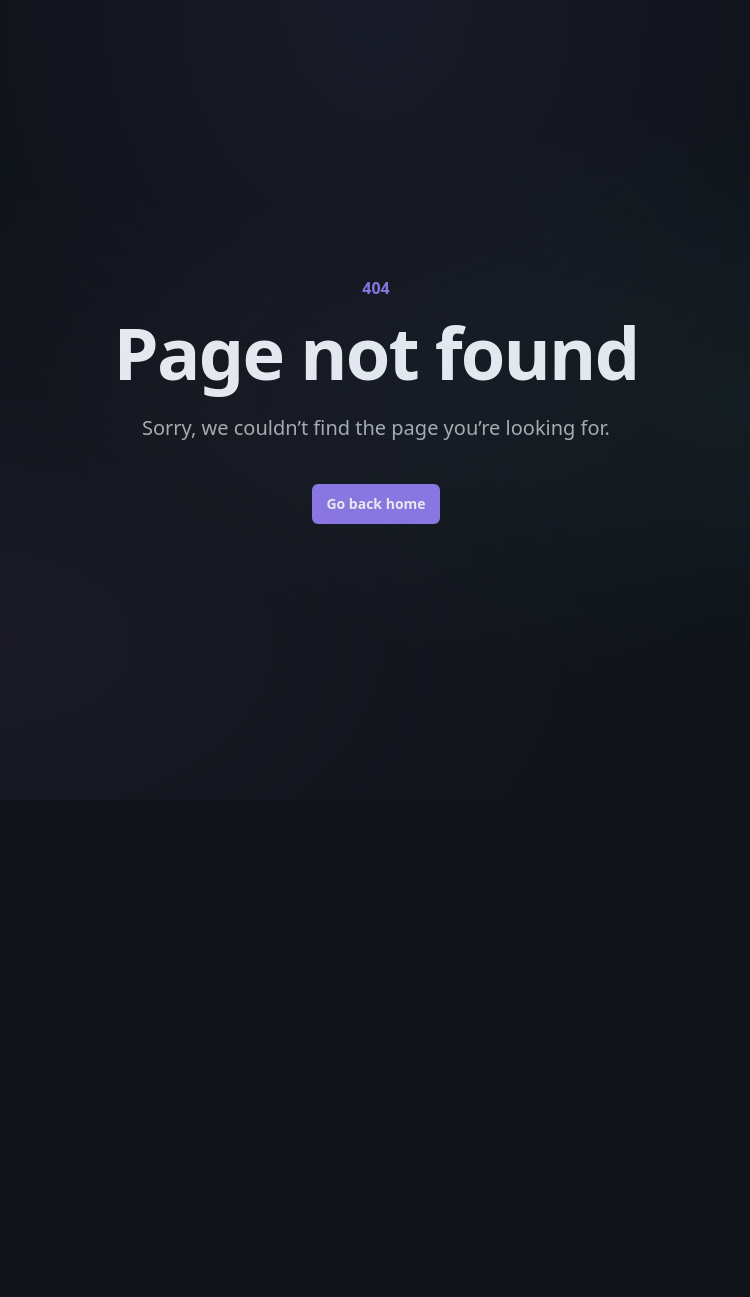
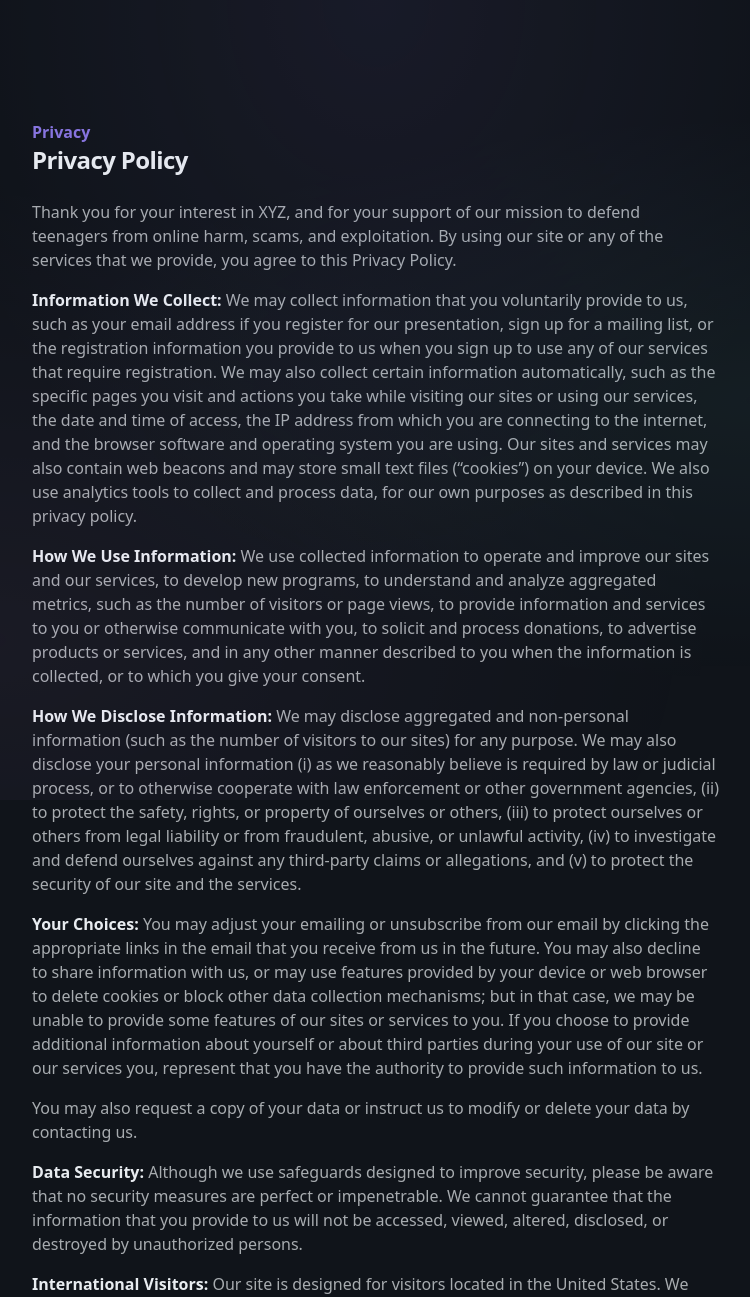
Before and after one commit to ethanokamura/thedigitalstorm, a Next.js app: page /privacy in a window 1280 px wide. Before the commit this address had no page. Shown: the top 1297 px of the page, without its empty margins (264-1014 px from the left). Before the commit the page ends 800 px from the top, so only its background shows below. Built offline with nearby package versions, Linux system fonts and the light colour scheme.

Commit message:
updated form data

```diff
--- a/app/api/submit-form/route.ts
+++ b/app/api/submit-form/route.ts
@@ -11,11 +11,8 @@ export async function POST(request: Request) {
       !data.industry ||
       !data.country ||
       !data.username ||
-      !data.expertise ||
-      !data.locationType ||
+      !data.hasAudience ||
       !data.timeframe ||
-      !data.hasLocation ||
-      !data.needsAuthorization ||
       !data.acknowledgement ||
       !data.recaptchaToken
     ) {
--- /dev/null
+++ b/app/legal/page.tsx
@@ -0,0 +1,63 @@
+export default function LegalAcknowledgment() {
+  return (
+    <main className="gap-6">
+      <div>
+        <p className="text-base font-semibold text-primary">
+          Legal Acknowledgment
+        </p>
+        <h1 className="text-xl font-semibold tracking-tight text-balance sm:text-2xl text-base-content">
+          DISCLAIMER, TERMS, AND CONDITIONS
+        </h1>
+      </div>
+      <ol className="space-y-4 list-decimal text-base-content/70 ml-4">
+        <li>
+          <b className="text-base-content">
+            GENERAL DISCLAIMER & INFORMATIONAL PURPOSES ONLY
+          </b>{" "}
+          This Presentation is provided strictly for informational and
+          educational purposes only. It does not constitute, and should not be
+          relied upon as, legal, medical, psychological, or professional advice.
+          The creators (&quot;The Providers&quot;) are not licensed
+          professionals. Users must seek the advice of qualified professionals
+          for specific concerns or situations.
+        </li>
+        <li>
+          <b className="text-base-content">
+            USER RESPONSIBILITY & ASSUMPTION OF RISK
+          </b>{" "}
+          The User, and the operators of any venue (if applicable), are solely
+          responsible for determining the appropriateness of the content for
+          their specific audience. The Providers assume no responsibility or
+          liability for the manner in which the Presentation is used, presented,
+          or interpreted, or for any reaction or outcome resulting from its use.
+        </li>
+        <li>
+          <b className="text-base-content">
+            THIRD-PARTY CONTENT & REPRESENTATIONS
+          </b>{" "}
+          The Providers do not endorse any specific companies, products, or
+          platforms mentioned. All names, images, or scenarios are fictional and
+          for illustrative purposes only. AI-generated images do not depict real
+          individuals.
+        </li>
+        <li>
+          <b className="text-base-content">
+            LIMITATION OF LIABILITY BY DOWNLOADING, DISTRIBUTING, OR UTILIZING
+            THIS PRESENTATION, YOU EXPRESSLY AGREE
+          </b>{" "}
+          that The Providers shall not be liable for any damages (including
+          direct, indirect, consequential, or punitive) arising from the use or
+          inability to use the Presentation. The User waives all claims against
+          The Providers to the fullest extent permitted by law.
+        </li>
+        <li>
+          <b className="text-base-content">LICENSE & USE</b> This Presentation
+          is released under a Creative Commons
+          Attribution-NonCommercial-ShareAlike 4.0 International License (CC
+          BY-NC-SA 4.0). Users are free to share and adapt the material for
+          non-commercial purposes, provided appropriate credit is given.
+        </li>
+      </ol>
+    </main>
+  );
+}
--- /dev/null
+++ b/app/privacy/page.tsx
@@ -0,0 +1,106 @@
+export default function Privacy() {
+  return (
+    <main className="gap-6 pb-60">
+      <div>
+        <p className="text-base font-semibold text-primary">Privacy</p>
+        <h1 className="text-xl font-semibold tracking-tight text-balance sm:text-2xl text-base-content">
+          Privacy Policy
+        </h1>
+      </div>
+      <div className="space-y-4 text-base-content/70">
+        <p>
+          Thank you for your interest in XYZ, and for your support of our
+          mission to defend teenagers from online harm, scams, and exploitation.
+          By using our site or any of the services that we provide, you agree to
+          this Privacy Policy.
+        </p>
+        <p>
+          <b className="text-base-content">Information We Collect:</b> We may
+          collect information that you voluntarily provide to us, such as your
+          email address if you register for our presentation, sign up for a
+          mailing list, or the registration information you provide to us when
+          you sign up to use any of our services that require registration. We
+          may also collect certain information automatically, such as the
+          specific pages you visit and actions you take while visiting our sites
+          or using our services, the date and time of access, the IP address
+          from which you are connecting to the internet, and the browser
+          software and operating system you are using. Our sites and services
+          may also contain web beacons and may store small text files
+          (“cookies”) on your device. We also use analytics tools to collect and
+          process data, for our own purposes as described in this privacy
+          policy.
+        </p>
+        <p>
+          <b className="text-base-content">How We Use Information:</b> We use
+          collected information to operate and improve our sites and our
+          services, to develop new programs, to understand and analyze
+          aggregated metrics, such as the number of visitors or page views, to
+          provide information and services to you or otherwise communicate with
+          you, to solicit and process donations, to advertise products or
+          services, and in any other manner described to you when the
+          information is collected, or to which you give your consent.
+        </p>
+        <p>
+          <b className="text-base-content">How We Disclose Information:</b> We
+          may disclose aggregated and non-personal information (such as the
+          number of visitors to our sites) for any purpose. We may also disclose
+          your personal information (i) as we reasonably believe is required by
+          law or judicial process, or to otherwise cooperate with law
+          enforcement or other government agencies, (ii) to protect the safety,
+          rights, or property of ourselves or others, (iii) to protect ourselves
+          or others from legal liability or from fraudulent, abusive, or
+          unlawful activity, (iv) to investigate and defend ourselves against
+          any third-party claims or allegations, and (v) to protect the security
+          of our site and the services.
+        </p>
+        <p>
+          <b className="text-base-content">Your Choices:</b> You may adjust your
+          emailing or unsubscribe from our email by clicking the appropriate
+          links in the email that you receive from us in the future. You may
+          also decline to share information with us, or may use features
+          provided by your device or web browser to delete cookies or block
+          other data collection mechanisms; but in that case, we may be unable
+          to provide some features of our sites or services to you. If you
+          choose to provide additional information about yourself or about third
+          parties during your use of our site or our services you, represent
+          that you have the authority to provide such information to us.
+        </p>
+        <p>
+          You may also request a copy of your data or instruct us to modify or
+          delete your data by contacting us.
+        </p>
+        <p>
+          <b className="text-base-content">Data Security:</b> Although we use
+          safeguards designed to improve security, please be aware that no
+          security measures are perfect or impenetrable. We cannot guarantee
+          that the information that you provide to us will not be accessed,
+          viewed, altered, disclosed, or destroyed by unauthorized persons.
+        </p>
+        <p>
+          <b className="text-base-content">International Visitors:</b> Our site
+          is designed for visitors located in the United States. We expect to
+          support other regions soon. If you choose to provide information from
+          any other region of the world, please be aware that you are consenting
+          to the transfer of such information both to: (a) the United States,
+          where we have infrastructure or data centers; (b) and externally to
+          our service providers, in both instances for storage and processing so
+          that we can operate and provide the services stated in any applicable
+          Terms of Use and so that we can fix, analyze, and improve our
+          services.
+        </p>
+        <p>
+          <b className="text-base-content">Changes to this Policy:</b> We may
+          modify this privacy policy from time to time, and will make any such
+          revised policy available on our sites. Your continued use of our sites
+          or services after such a change indicates that you have read,
+          understand, and agree to the revised privacy policy.
+        </p>
+        <p>
+          Please contact us if you have any questions about this privacy policy
+          or the ways in which we collect, use, and disclose information.
+        </p>
+      </div>
+      <p className="text-base-content/50">Last updated: 12/02/2025</p>
+    </main>
+  );
+}
--- a/components/AppForm.tsx
+++ b/components/AppForm.tsx
@@ -3,6 +3,7 @@
 import { useState } from "react";
 import { FaCaretDown, FaEnvelope } from "react-icons/fa";
 import { useGoogleReCaptcha } from "react-google-recaptcha-v3";
+import Link from "next/link";
 
 // US States
 const US_STATES = [
@@ -155,7 +156,7 @@ export default function PresentationForm() {
     state: "",
     username: "",
     expertise: "",
-    hasLocation: "",
+    hasAudience: "",
     locationType: "",
     locationTypeOther: "",
     locationDetails: "",
@@ -447,10 +448,10 @@ export default function PresentationForm() {
                 <label className="inline-flex items-center">
                   <input
                     type="radio"
-                    name="hasLocation"
+                    name="hasAudience"
                     value="yes"
                     required
-                    checked={formData.hasLocation === "yes"}
+                    checked={formData.hasAudience === "yes"}
                     onChange={handleChange}
                     className="mr-2 radio radio-xs"
                   />
@@ -459,10 +460,10 @@ export default function PresentationForm() {
                 <label className="inline-flex items-center">
                   <input
                     type="radio"
-                    name="hasLocation"
+                    name="hasAudience"
                     value="no"
                     required
-                    checked={formData.hasLocation === "no"}
+                    checked={formData.hasAudience === "no"}
                     onChange={handleChange}
                     className="mr-2 radio radio-xs"
                   />
@@ -470,7 +471,7 @@ export default function PresentationForm() {
                 </label>
               </div>
             </div>
-            {formData.hasLocation === "yes" && (
+            {formData.hasAudience === "yes" && (
               <>
                 <div>
                   <label className="block text-sm font-medium mb-1">
@@ -511,7 +512,7 @@ export default function PresentationForm() {
                         type="radio"
                         name="needsAuthorization"
                         value="yes"
-                        required
+                        required={formData.hasAudience === "yes"}
                         checked={formData.needsAuthorization === "yes"}
                         onChange={handleChange}
                         className="mr-2 radio radio-xs"
@@ -523,7 +524,7 @@ export default function PresentationForm() {
                         type="radio"
                         name="needsAuthorization"
                         value="no"
-                        required
+                        required={formData.hasAudience === "yes"}
                         checked={formData.needsAuthorization === "no"}
                         onChange={handleChange}
                         className="mr-2 radio radio-xs"
@@ -540,7 +541,7 @@ export default function PresentationForm() {
                   <div className="mt-2 grid grid-cols-1">
                     <select
                       name="locationType"
-                      required
+                      required={formData.hasAudience === "yes"}
                       value={formData.locationType}
                       onChange={handleChange}
                       className="col-start-1 row-start-1 bg-base-100 w-full appearance-none rounded-md py-1.5 pr-8 pl-3 text-base text-base-content/70 outline-1 -outline-offset-1 outline-base-300 focus-visible:outline-2 focus-visible:-outline-offset-2 focus-visible:outline-primary sm:text-sm/6"
@@ -614,9 +615,13 @@ export default function PresentationForm() {
         <div>
           <div className="flex gap-4 items-centers mb-4">
             <h2 className="text-xl font-semibold">Legal Acknowledgment</h2>
-            <button className="text-sm text-base-content/70 mt-1">
+            <Link
+              href="/legal"
+              target="_blank"
+              className="text-sm text-base-content/70 mt-1"
+            >
               Learn more
-            </button>
+            </Link>
           </div>
 
           <div className="space-y-4">
@@ -701,15 +706,30 @@ export default function PresentationForm() {
         <div className="pt-4">
           <button
             type="submit"
-            className="w-full py-2 px-4 bg-base-100 rounded"
+            className="w-full py-2 px-4 bg-primary rounded border border-primary disabled:bg-base-200 disabled:border-base-300"
+            disabled={
+              !formData.firstName ||
+              !formData.lastName ||
+              !formData.email ||
+              !formData.industry ||
+              !formData.country ||
+              !formData.username ||
+              !formData.hasAudience ||
+              !formData.timeframe ||
+              !formData.acknowledgement
+            }
           >
             Submit
           </button>
         </div>
 
-        <button className="mx-auto text-base-content/50 hover:text-base-content text-sm">
+        <Link
+          href="/privacy"
+          target="_blank"
+          className="mx-auto text-base-content/50 hover:text-base-content text-sm"
+        >
           Privacy Policy
-        </button>
+        </Link>
       </form>
     </div>
   );
```
